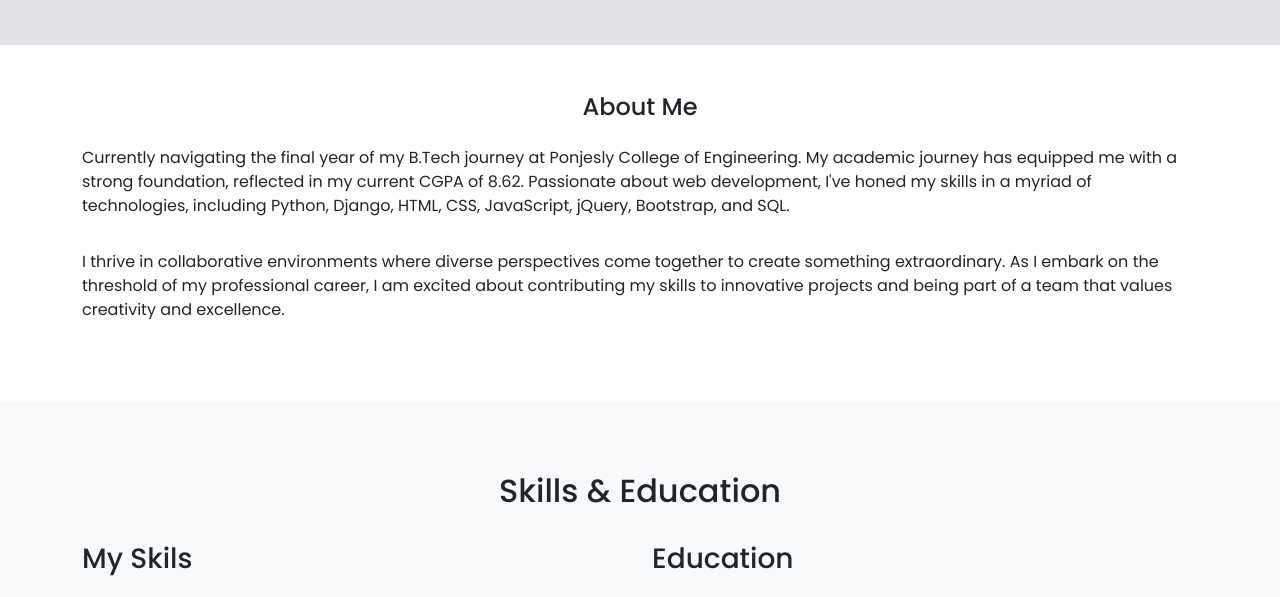
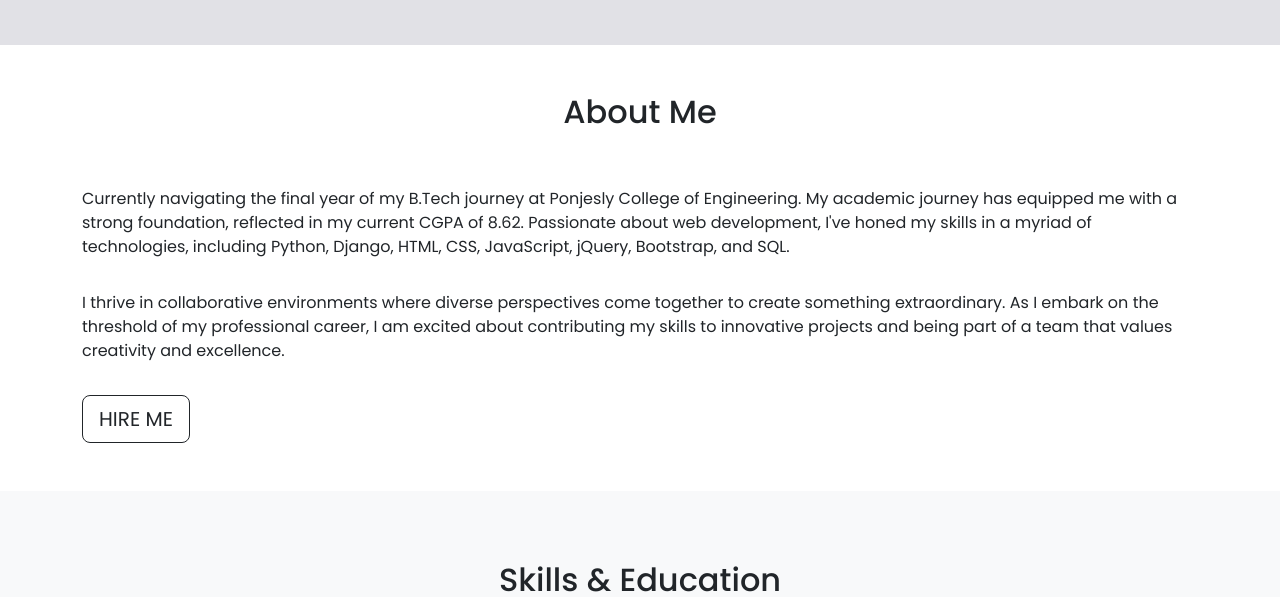
Before and after one commit to jenobius-js/jenobius-portfolio, a plain HTML site: page index.html in a window 1280 px wide. Shown: the part 595-1192 px from the top of the page. Drawn offline with nearby package versions, Linux system fonts and the light colour scheme.

Commit message:
Changed Styles

```diff
--- a/css/style.css
+++ b/css/style.css
@@ -15,7 +15,7 @@ a{
     color: #000;
     text-decoration: none;
 }
-.skills-padding{
+.section-padding{
     padding: 70px 0;
 }
 .progress-bar{
--- a/index.html
+++ b/index.html
@@ -72,11 +72,11 @@
         </div>
     </section>
 
-    <section id="about" class="py-5">
+    <section id="about" class="py-5 section-padding">
         <div class="container">
-            <div class="row align-items-center">
-                <div class="col-md-12 ">
-                    <h4 class="pb-3 text-center">About Me</h4>
+            <div class="row">
+                <div class="col-md-12">
+                    <h2 class="pb-5 text-center">About Me</h2>
                     <p class="pb-3">Currently navigating the final year of my B.Tech journey at Ponjesly College of
                         Engineering. My
                         academic journey has equipped me with a strong foundation, reflected in my current CGPA of
@@ -86,12 +86,13 @@
                         create something extraordinary. As I embark on the threshold of my professional career, I am
                         excited about contributing my skills to innovative projects and being part of a team that values
                         creativity and excellence.</p>
+                    <a href="#contact" class="btn btn-outline-dark btn-lg text-uppercase" target="_blank">Hire Me</a>
                 </div>
 
             </div>
         </div>
     </section>
-    <section id="skills" class="bg-light skills-padding">
+    <section id="skills" class="bg-light section-padding">
         <div class="container">
             <div class="row">
                 <div class="col-md-12">
@@ -176,7 +177,7 @@
     </section>
 
 
-    <section id="contact" class="bg-dark text-white skills-padding">
+    <section id="contact" class="bg-dark text-white section-padding">
         <div class="container">
             <div class="row">
                 <div class="col-md-12">
```
